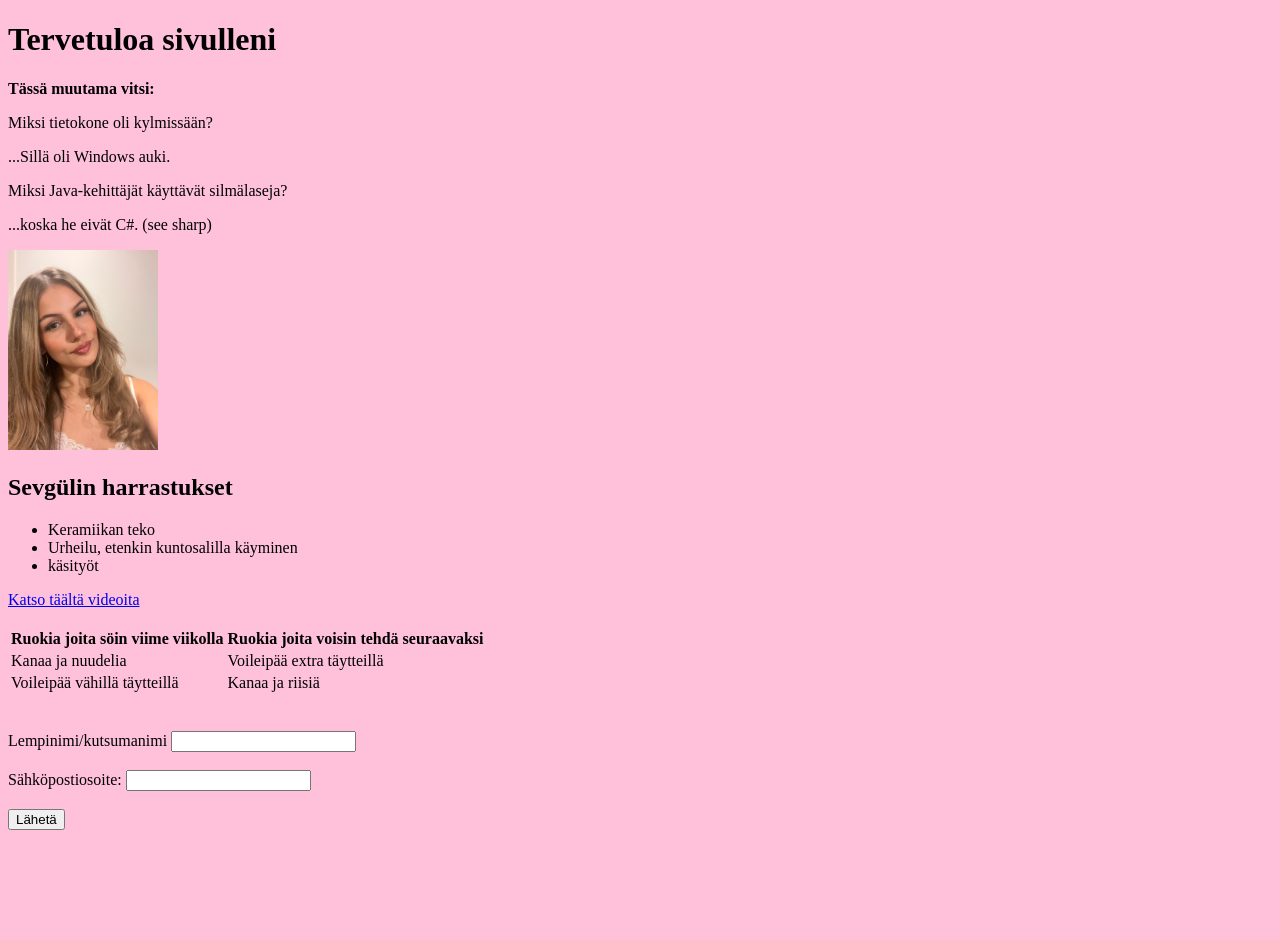
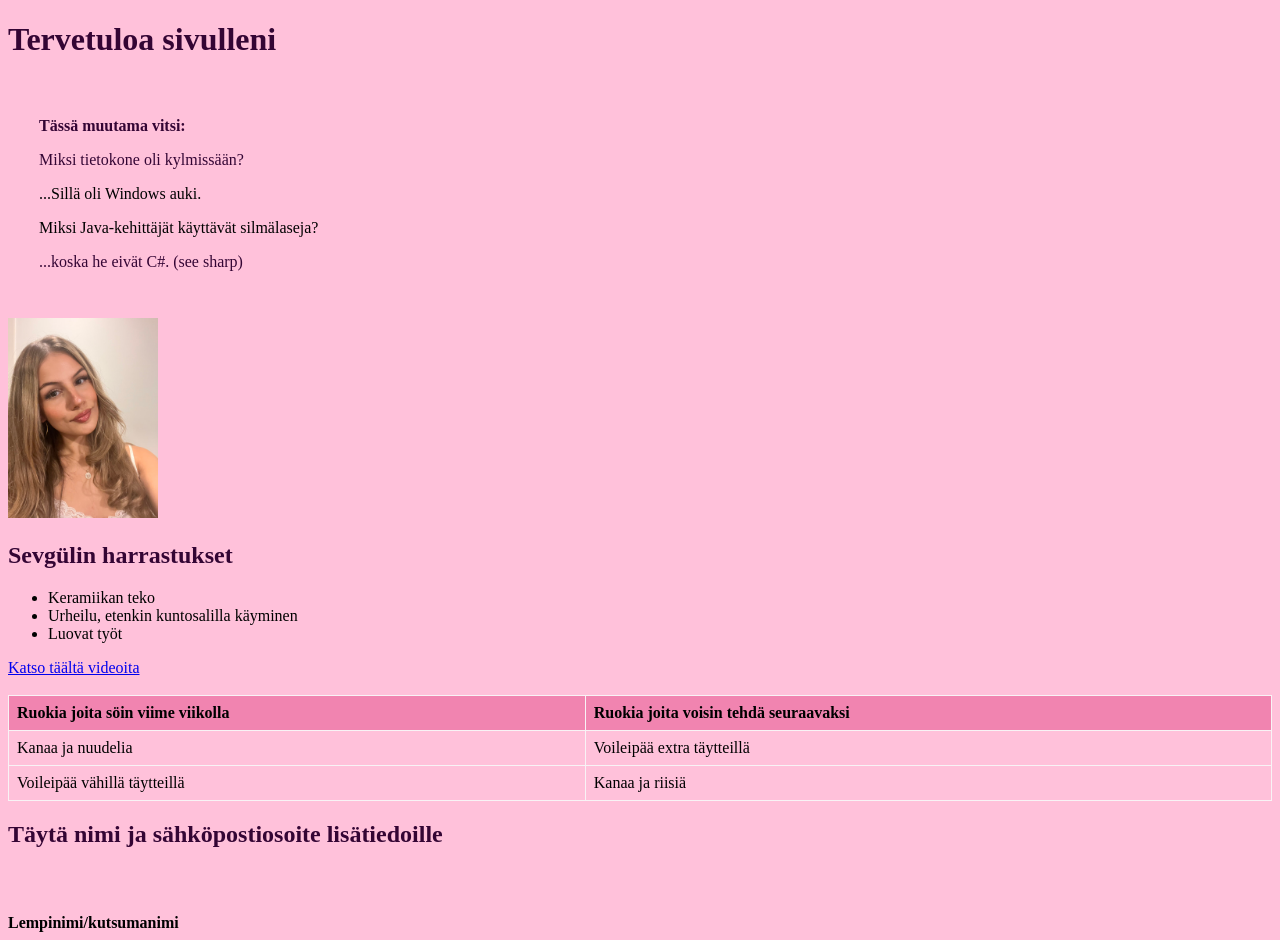
Before and after one commit to sevgulsalih/websivuston_kehittaminen_2026, a plain HTML site: page WS_02/index.html in a window 1280 px wide. Shown: the top 940 px of the page. Before the commit the page ends 838 px from the top, so only its background shows below. Drawn offline with Linux system fonts and the light colour scheme.

Commit message:
Työpaja 2 valmis

```diff
--- a/WS_02/index.html
+++ b/WS_02/index.html
@@ -4,24 +4,34 @@
     <meta charset="UTF-8">
     <meta name="viewport" content="width=device-width, initial-scale=1.0">
     <title>Sevgülin sivu</title>
+     <link rel="stylesheet"
+    href="styles.css">
+<style>
+  h2 {
+      color: rgb(52, 5, 52);
+    }
+    </style>
 </head>
 <body style="background-color : #ffc1da;">
-    <style>
-     <link rel="stylesheet"
-    href="style.css">
-    </style>
-   <h1>Tervetuloa sivulleni</h1>
+
+    <h1 style="color: rgb(52, 5, 52);"
+    >Tervetuloa sivulleni</h1>
+
+    <div class="content-box">
 <p><strong>Tässä muutama vitsi:</strong></p>
 <p>Miksi tietokone oli kylmissään?
     </p>...Sillä oli Windows auki.
  <p></p>Miksi Java-kehittäjät käyttävät silmälaseja?
     <p>...koska he eivät C#. (see sharp) </p>
+</div>
+
 <img src="D62B3488-966F-4F5D-A633-FA820561C0F6_1_105_c.jpeg" alt="tässä on minä" style="width:150px ;">
+
 <h2>Sevgülin harrastukset</h2>
     <ul>
         <li>Keramiikan teko</li>
         <li>Urheilu, etenkin kuntosalilla käyminen</li>
-        <li>käsityöt</li>
+        <li>Luovat työt</li>
     </ul>
 <a href="https://www.youtube.com">Katso täältä videoita</a>
 <br><br>
@@ -39,6 +49,7 @@
         <td>Kanaa ja riisiä</td>
     </tr>
     </table>
+    <h2> Täytä nimi ja sähköpostiosoite lisätiedoille</h2>
 <form>
 <br><br>
     <label for="name">Lempinimi/kutsumanimi</label>
--- a/WS_02/styles.css
+++ b/WS_02/styles.css
@@ -0,0 +1,59 @@
+p {
+      color: rgb(52, 5, 52);
+    }
+
+
+    h1 {
+      font-size: 2em;
+    }
+
+.content-box {
+  padding: 20px;
+  margin: 10px;
+  background-color:  #ffc1da;
+  border: 1px solid #ffc1da;
+}
+
+table {
+      width: 100%;
+      border-collapse: collapse;
+    }
+
+    th, td {
+      border: 1px solid rgb(248, 243, 245);
+      padding: 8px;
+      text-align: left;
+    }
+
+    th {
+      background-color: #f184b0;
+    }
+
+    form {
+      display: flex;
+      flex-direction: column;
+      gap: 10px;
+    }
+
+    label {
+      font-weight: bold;
+    }
+
+    input[type="text"], input[type="email"] {
+      padding: 8px;
+      border: 1px solid #9a1b74;
+      border-radius: 4px;
+    }
+
+    input[type="submit"] {
+      background-color: #f184b0;
+      color: rgb(243, 240, 236);
+      padding: 10px;
+      border: none;
+      border-radius: 4px;
+      cursor: pointer;
+    }
+
+    input[type="submit"]:hover {
+      background-color: #f755bf;
+    }
```
Also changed, not shown: 1 other file.
